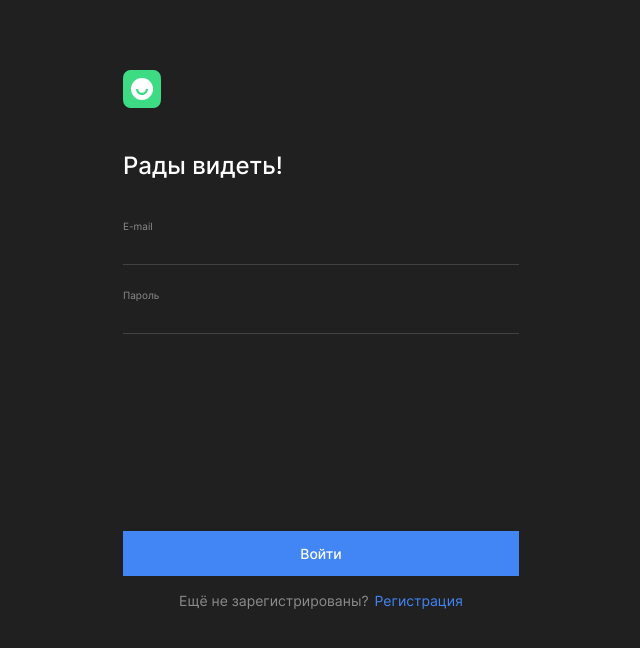
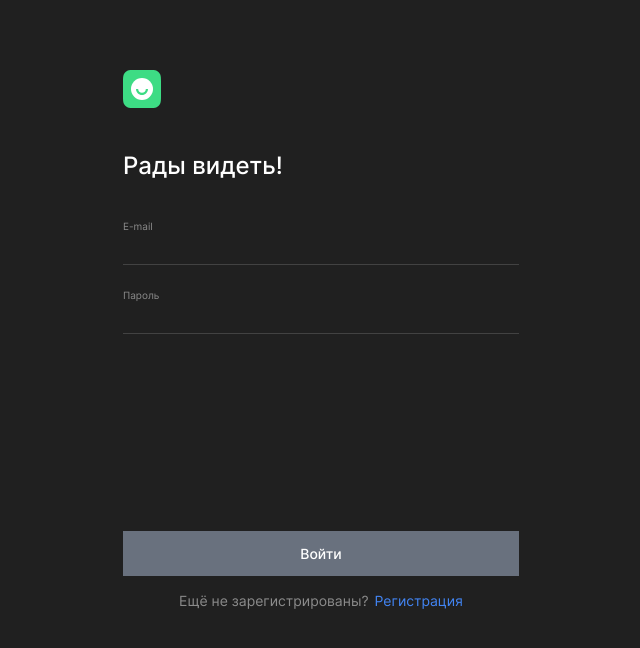
Before and after one commit to JuliaPechnikova/movies-explorer-frontend, a React (Create React App) app: page /signin in a window 1280 px wide. Shown: the top 648 px of the page, without its empty margins (319-959 px from the left). Built offline with nearby package versions, Linux system fonts and the light colour scheme.

Commit message:
register, login, profile validation

```diff
--- a/src/components/App/App.js
+++ b/src/components/App/App.js
@@ -21,12 +21,14 @@ function App() {
   const [movies, setMovies] = React.useState([]);
   const [searchedMovies, setSearchedMovies] = React.useState([]);
   const [searchedMoviesError, setSearchedMoviesError] = React.useState(false);
-  const [registerError, setRegisterError] = React.useState(false);
+  const [apiError, setApiError] = React.useState(false);
+  const [apiSuccess, setApiSuccess] = React.useState(false);
   const [savedMovies, setSavedMovies] = React.useState([]);
   const [currentUser, setCurrentUser] = React.useState({name: ''});
   const [email, setEmail] = React.useState("");
   const [loggedIn, setLoggedIn] = React.useState(false);
   const [preloader, setPreloader] = React.useState(true);
+  const [shortMovies, setShortMovies] = React.useState(false);
 
   React.useEffect(() => {
     tokenCheck();
@@ -88,11 +90,16 @@ function App() {
     }
   }, [loggedIn]);
 
-  function handleUpdateSearch(search){
+  function handleUpdateSearch(search, checkedState){
     if (search !== null) {
       const searchMovies = movies.filter((el) => el.nameRU.toLowerCase().indexOf(search.toLowerCase()) !== -1);
       setSearchedMovies(searchMovies);
       localStorage.setItem('searchedMovies', JSON.stringify(searchMovies));
+      if (checkedState) {
+        const queryShort = searchMovies.filter((el) => el.duration < 40);
+        setSearchedMovies(queryShort);
+        localStorage.setItem('searchedMovies', JSON.stringify(queryShort));
+      }
     }
     else {
       setSearchedMovies([]);
@@ -135,13 +142,13 @@ function App() {
     api.register(userAuth)
     .then((res) => {
       if(res){
-        navigate('/signin');
+        handleUpdateUserLogin(userAuth);
       } else {
         console.log("Что-то пошло не так!");
       }
     })
     .catch(err => {
-      setRegisterError(true);
+      setApiError(true);
       return console.log(`Ошибка регистрации: ${err}`);
     });
   }
@@ -157,8 +164,20 @@ function App() {
       }
     })
     .catch(err => {
-      setRegisterError(true);
+      setApiError(true);
       return console.log(`Ошибка авторизации: ${err}`);
+    });
+  }
+
+  function handleUpdateUserProfile(userData){
+    api.setUserProfile(userData)
+    .then((userData) => {
+      setCurrentUser(userData);
+      setApiSuccess(true);
+    })
+    .catch(err => {
+      setApiError(true);
+      console.log(`Ошибка изменения параметров профиля: ${err}`)
     });
   }
 
@@ -233,14 +252,20 @@ function App() {
                   component={Profile}
                   loggedIn={loggedIn}
                   email={email}
-                  onClick={handleClickExit}/>
+                  onClick={handleClickExit}
+                  apiError={apiError}
+                  apiSuccess={apiSuccess}
+                  setApiError={setApiError}
+                  setApiSuccess={setApiSuccess}
+                  onUpdateUserProfile={handleUpdateUserProfile}
+                />
               </>
             } />
             <Route path="/signup" element = {
-              <Register onUpdateUserAuth={handleUpdateUserRegister} registerError={registerError}/>
+              <Register onUpdateUserAuth={handleUpdateUserRegister} registerError={apiError} setApiError={setApiError}/>
             } />
             <Route path="/signin" element = {
-              <Login onUpdateUserAuth={handleUpdateUserLogin} registerError={registerError}/>
+              <Login onUpdateUserAuth={handleUpdateUserLogin} registerError={apiError} setApiError={setApiError}/>
             } />
             <Route exact path="*" element = {
               <NotFound/>
--- a/src/components/Form/Form.css
+++ b/src/components/Form/Form.css
@@ -95,14 +95,16 @@
   display: block;
 }
 
-.form__error-input {
+.form__input_error {
   color: #EE3465;
 }
 
+
+
 .form__button {
+  background: #4285F4;
   padding: 0;
   border: 0;
-  background: #4285F4;
   color: white;
   width: 396px;
   height: 45px;
@@ -113,13 +115,17 @@
   cursor: pointer;
 }
 
+.form__button_disabled {
+  background: #69717e;
+}
+
 @media screen and (max-width: 490px) {
   .form__button {
     width: 260px;
   }
 }
 
-.form__button:hover {
+.form__button_active:hover {
   background: rgba(66, 133, 244, 0.65);
   transition: 0.25s;
 }
--- a/src/components/Form/Form.js
+++ b/src/components/Form/Form.js
@@ -2,64 +2,28 @@ import logo from '../../images/logo.svg';
 import { Link } from 'react-router-dom';
 import './Form.css';
 import React from 'react';
-import validator from 'validator';
 
 function Form(props) {
-
-  const [login, setLogin] = React.useState("");
-  const [password, setPassword] = React.useState("");
-  const [error, setError] = React.useState(false);
-
-  function handleSubmit(e) {
-    // Запрещаем браузеру переходить по адресу формы
-    e.preventDefault();
-
-    // Передаём значения управляемых компонентов во внешний обработчик
-    if (props.name !== "") {
-      props.onUpdateUserAuth({
-        password,
-        login,
-        name: props.name
-      });
-    }
-    else {
-      props.onUpdateUserAuth({
-        password,
-        login
-      });
-    }
-  }
-
-  function handleLoginChange(e) {
-    setLogin(e.target.value)
-    if (!validator.isEmail(e.target.value)) {
-      setError(true);
-    }
-  }
-
-  function handlePasswordChange(e) {
-    setPassword(e.target.value);
-  }
 
   return (
     <main className="form">
       <Link to="/"><img src={logo} alt="Logo" className="form__logo"/></Link>
       <h1 className="form__hello">{props.hello}</h1>
-      <form className="form__form" onSubmit={handleSubmit}>
+      <form className="form__form" onSubmit={props.handleSubmit} noValidate>
         <div>
           {props.children}
           <label htmlFor="email" className="form__header">E-mail</label>
-          <input type="email" value={login} className="form__input" id="email" name="email" required onChange={handleLoginChange}/>
-          {error ? <span className="form__error">E-mail неверный</span> : <></>}
+          <input type="email" className="form__input" id="login" name="login" required onChange={props.handleChange}/>
+          {props.errors.login ? <span className="form__error">{props.errors.login}</span> : <></>}
           <label htmlFor="password" className="form__header">Пароль</label>
-          <input type="password" value={password} className="form__input form__error-input" id="password" name="email" required onChange={handlePasswordChange}/>
+          <input type="password" className={`form__input ${props.registerError? "form__input_error" : "" }`} id="password" name="password" required onChange={props.handleChange}/>
           {props.registerError ? <span className="form__error">Что-то пошло не так...</span> : <></>}
         </div>
-        <button type="submit" className="form__button">{props.button}</button>
+        <button type="submit" className={`form__button ${!props.isValid ? "form__button_disabled" : "form__button_active"}`} disabled={!props.isValid}>{props.button}</button>
       </form>
       <div className="form__bottom">
         <p className="form__text">{props.register}</p>
-        <Link className="form__signin" to="/signin">{props.link}</Link>
+        <Link className="form__signin" to={props.redirect}>{props.link}</Link>
       </div>
     </main>
   );
--- a/src/components/Login/Login.js
+++ b/src/components/Login/Login.js
@@ -1,9 +1,40 @@
 import './Login.css';
 import Form from '../Form/Form';
+import React from 'react';
+import { useFormWithValidation } from '../../utils/Validation.js';
 
 function Login(props) {
+
+  const { values, handleChange, errors, isValid, resetForm } = useFormWithValidation();
+
+  function handleSubmit(e) {
+    e.preventDefault();
+
+    props.onUpdateUserAuth({
+      login: values.login,
+      password: values.password
+    });
+  }
+
+  React.useEffect(() => {
+    resetForm();
+    props.setApiError(false);
+  }, [resetForm]);
+
   return (
-    <Form hello="Рады видеть!" button="Войти" register="Ещё не зарегистрированы?" link="Регистрация" onUpdateUserAuth={props.onUpdateUserAuth} registerError={props.registerError}/>
+    <Form
+      hello="Рады видеть!"
+      button="Войти"
+      register="Ещё не зарегистрированы?"
+      link="Регистрация"
+      redirect="/signup"
+      values={values}
+      errors={errors}
+      isValid={isValid}
+      handleChange={handleChange}
+      handleSubmit={handleSubmit}
+      registerError={props.registerError}
+    />
   );
 }
 
--- a/src/components/Profile/Profile.js
+++ b/src/components/Profile/Profile.js
@@ -2,28 +2,44 @@ import './Profile.css';
 import { Link } from 'react-router-dom';
 import CurrentUserContext from '../../contexts/CurrentUserContext.js';
 import React from 'react';
+import { useFormWithValidation } from '../../utils/Validation.js';
 
 function Profile(props) {
   const currentUser = React.useContext(CurrentUserContext);
-  const [name, setName] = React.useState(currentUser.name);
+  const {values, handleChange, errors, isValid, resetForm} = useFormWithValidation();
 
-  function handleNameChange(e) {
-    setName(e.target.value);
+  function handleSubmit(e) {
+    e.preventDefault();
+
+    props.onUpdateUserProfile({
+      name: values.name || currentUser.name,
+      login: values.login || currentUser.email,
+    });
   }
+
+  React.useEffect(() => {
+    resetForm();
+    props.setApiSuccess(false);
+    props.setApiError(false);
+  }, [resetForm]);
 
   return (
     <main className="profile">
       <h1 className="profile__hello">{`Привет, ${currentUser.name}!`}</h1>
-      <form>
+      <form onSubmit={handleSubmit} noValidate>
         <div className="profile__container">
           <label htmlFor="name" className="profile__header">Имя</label>
-          <input value={name} className="profile__input" id="name" name="name" minLength="2" maxLength="30" required onChange={handleNameChange}/>
+          <input className="profile__input" id="name" name="name" minLength="2" maxLength="30" required defaultValue={currentUser.name} onChange={handleChange}/>
         </div>
+        {errors.name ? <span className="form__error">{errors.name}</span> : <></>}
         <div className="profile__container">
           <label htmlFor="email" className="profile__header">E-mail</label>
-          <input type="email" value={currentUser.email} className="profile__input" id="email" name="email" required/>
+          <input type="email" className="profile__input" id="email" name="login" required defaultValue={currentUser.email} onChange={handleChange}/>
         </div>
-        <button type="submit" className="profile__button">Редактировать</button>
+        {errors.login ? <span className="form__error">{errors.login}</span> : <></>}
+        {props.apiError ? <span className="form__error">Что-то пошло не так...</span> : <></>}
+        {props.apiSuccess ? <span className="profile__success">Данные успешно изменены</span> : <></>}
+        <button type="submit" className={`profile__button ${!isValid ? "profile__button_disabled" : ""}`} disabled={!isValid}>Редактировать</button>
       </form>
       <Link className="profile__exit" to="/" onClick={props.onClick}>Выйти из аккаунта</Link>
     </main>
--- a/src/components/Register/Register.js
+++ b/src/components/Register/Register.js
@@ -1,17 +1,25 @@
 import './Register.css';
 import Form from '../Form/Form';
 import React from 'react';
+import { useFormWithValidation } from '../../utils/Validation.js';
 
 function Register(props) {
-  const [name, setName] = React.useState("");
-  const [error, setError] = React.useState(false);
+  const {values, handleChange, errors, isValid, resetForm} = useFormWithValidation();
 
-  function handleNameChange(e) {
-    setName(e.target.value)
-    if (!e.target.value.match(/^[а-яА-ЯёЁa-zA-Z0-9]+$ -/)) {
-      setError(false);
-    }
+  function handleSubmit(e) {
+    e.preventDefault();
+
+    props.onUpdateUserAuth({
+      name: values.name,
+      login: values.login,
+      password: values.password
+    });
   }
+
+  React.useEffect(() => {
+    resetForm();
+    props.setApiError(false);
+  }, [resetForm]);
 
   return (
     <Form
@@ -19,12 +27,16 @@ function Register(props) {
       button="Зарегистрироваться"
       register="Уже зарегистрированы?"
       link="Войти"
-      onUpdateUserAuth={props.onUpdateUserAuth}
-      name={name}
+      redirect="/signin"
+      handleSubmit={handleSubmit}
+      handleChange={handleChange}
+      errors={errors}
+      values={values}
+      isValid={isValid}
       registerError={props.registerError}>
       <label htmlFor="name" className="form__header">Имя</label>
-      <input value={name} className="form__input" id="name" name="name" minLength="2" maxLength="30" required onChange={handleNameChange}/>
-      {error ? <span className="form__error">Поле name должно содержать только латиницу, кириллицу, пробел или дефис</span> : <></>}
+      <input className="form__input" id="name" name="name" minLength="2" maxLength="30" required onChange={handleChange}/>
+      {errors.name ? <span className="form__error">{errors.name}</span> : <></>}
     </Form>
   );
 }
--- a/src/components/SearchForm/SearchForm.js
+++ b/src/components/SearchForm/SearchForm.js
@@ -5,6 +5,7 @@ import React from 'react';
 function SearchForm(props) {
 
   const [query, setQuery] = React.useState("");
+  const [checkedState, setCheckedState] = React.useState(false);
 
   function handleSubmit(e) {
     // Запрещаем браузеру переходить по адресу формы
@@ -16,13 +17,23 @@ function SearchForm(props) {
     }
     else {
       props.setQueryError(false);
-      props.onUpdateSearch(query);
+      props.onUpdateSearch(query, checkedState);
     }
   }
 
   function handleSearchChange(e) {
     setQuery(e.target.value);
   }
+
+  function handleSearchChangeShort(e) {
+    if (!checkedState) {
+      setCheckedState(true);
+    }
+    else {
+      setCheckedState(false);
+    }
+  }
+
 
   return (
     <section className="search-form">
@@ -38,7 +49,7 @@ function SearchForm(props) {
           </div>
           <div className="search-form__tumb-container">
             <label className="search-form__tumb">
-              <input type="checkbox" id="tumb" className="search-form__tumb-inner" defaultChecked/>
+              <input type="checkbox" id="tumb" className="search-form__tumb-inner" checked={checkedState} onChange={handleSearchChangeShort}/>
               <span className="search-form__tumb-slider"></span>
             </label>
             <label htmlFor="tumb" className="search-form__tumb-description">Короткометражки</label>
--- a/src/utils/MainApi.js
+++ b/src/utils/MainApi.js
@@ -26,13 +26,13 @@ class Api {
     .then(this._checkResponse)
   }
 
-  setUserProfile(profileName, profileDescription){
+  setUserProfile(profileData){
     return fetch(`${this._baseUrl}users/me`, {
       method: 'PATCH',
       headers: this._setHeaders(),
       body: JSON.stringify({
-        name: profileName,
-        about: profileDescription
+        name: profileData.name,
+        email: profileData.login
       })
     })
     .then(this._checkResponse)
--- /dev/null
+++ b/src/utils/Validation.js
@@ -0,0 +1,51 @@
+import React, { useCallback } from "react";
+const validator = require('validator');
+
+//хук управления формой и валидации формы
+export function useFormWithValidation() {
+  const [values, setValues] = React.useState({});
+  const [errors, setErrors] = React.useState({});
+  const [isValid, setIsValid] = React.useState(false);
+
+  const handleChange = (event) => {
+    const target = event.target;
+    const name = target.name;
+    const value = target.value;
+    setValues({...values, [name]: value});
+
+    if (name === 'login') {
+      setIsValid(validator.isEmail(value));
+      if (!validator.isEmail(value)) {
+        setErrors({...errors, [name]: 'E-mail неверный' })}
+      else {
+        setErrors({...errors, [name]: '' });
+      }
+    }
+    else if (name === 'name') {
+      const regex = /^[a-zA-Zа-яА-Я -]{2,30}$/;
+      regex.test(value);
+
+      setIsValid(regex.test(value));
+      if (!regex.test(value)) {
+        setErrors({...errors, [name]: 'Поле name должно содержать только латиницу, кириллицу, пробел или дефис' })}
+      else {
+        setErrors({...errors, [name]: '' });
+      }
+    }
+    else {
+      setIsValid(target.closest('form').checkValidity());
+      setErrors({...errors, [name]: target.validationMessage });
+    }
+  };
+
+  const resetForm = useCallback(
+    (newValues = {}, newErrors = {}, newIsValid = false) => {
+      setValues(newValues);
+      setErrors(newErrors);
+      setIsValid(newIsValid);
+    },
+    [setValues, setErrors, setIsValid]
+  );
+
+  return { values, handleChange, errors, isValid, resetForm };
+}
```
Also changed, not shown: src/components/MoviesCardList/MoviesCardList.css (+11 -0 lines), src/components/MoviesCardList/MoviesCardList.js (+4 -4 lines), src/components/Profile/Profile.css (+24 -0 lines).
